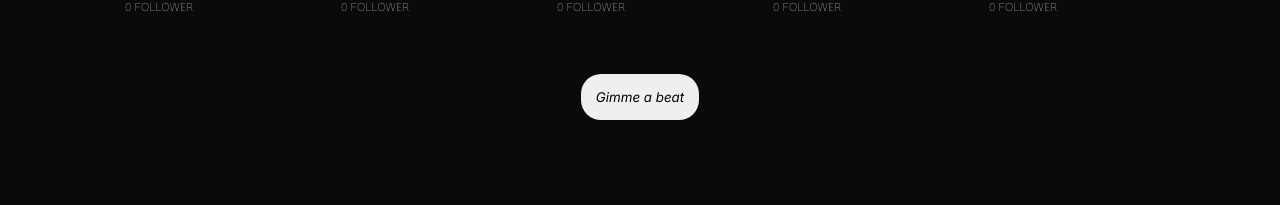
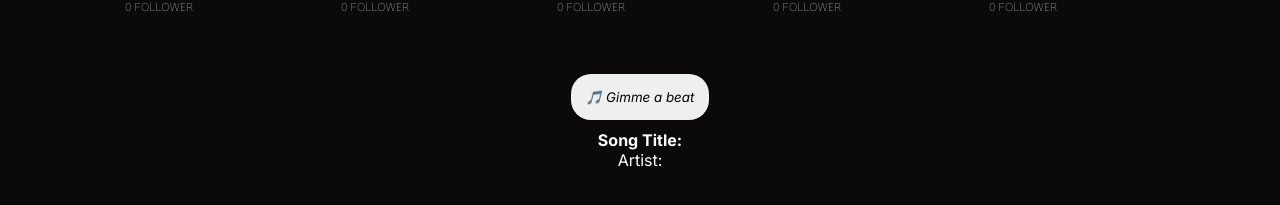
Before and after one commit to mynameisjonelledev/vibe-matcher, a React (Vite) app: page / in a window 1280 px wide. Both pictures are taken after a click on the element 208 px from the left and 289 px from the top of the page. Shown: the part 431-636 px from the top of the page. Built offline with nearby package versions, Linux system fonts and the light colour scheme; a web font is replaced by a local one.

Commit message:
Connect Spotify API to Mid.jsx and use it as props to Results.jsx

```diff
--- a/src/components/GenerateBtn.jsx
+++ b/src/components/GenerateBtn.jsx
@@ -6,7 +6,7 @@ export function GenerateBtn(props) {
   return (
  <section className="generate-btn-con">
     <div className="button-div">
-      <button className="generate" id="generate"  onClick={props.playlist}>Gimme a beat </button>
+      <button className="generate" id="generate"  onClick={props.playlist}>🎵 Gimme a beat </button>
     </div>
 
     </section>
--- a/src/components/Mid.jsx
+++ b/src/components/Mid.jsx
@@ -68,16 +68,11 @@ export function Mid () {
       const trackData = await res.json();
       console.log("🎵 Track: ", trackData);
 
-     /* if (res.ok) {
-        console.log("🎵 Random Track: ", track);
-        setTrackName(track.name);
-        setArtistName(track.artist);
-        setTrackUrl(track.url);
-        setAlbumPicture(track.image);
-        setResultsShow(true);
-      } else {
-        console.error('Error fetching track: ', track.error);
-      } */
+      setTrackName(trackData.name || 'No Track Found');
+      setArtistName(trackData.artist || 'No Artist Found');
+      setTrackUrl(trackData.url);
+
+      setResultsShow(true);
 
       } catch(error) {
         console.error('Fetch error: ', error);
--- a/src/components/Results.jsx
+++ b/src/components/Results.jsx
@@ -23,8 +23,8 @@ export function Results(props) {
       </div>) : null }
 
       <div className="results-name">
-        <div className="results-name-title">{props.track}</div>
-        <div className="results-artist">{props.artist}</div>
+        <div className="results-name-title">Song Title:{props.track}</div>
+        <div className="results-artist">Artist:{props.artist}</div>
       </div>
 
       <div className="results-url-con">
```
